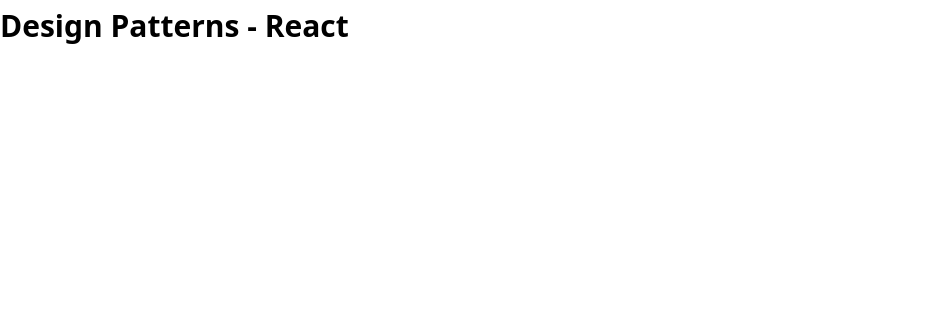
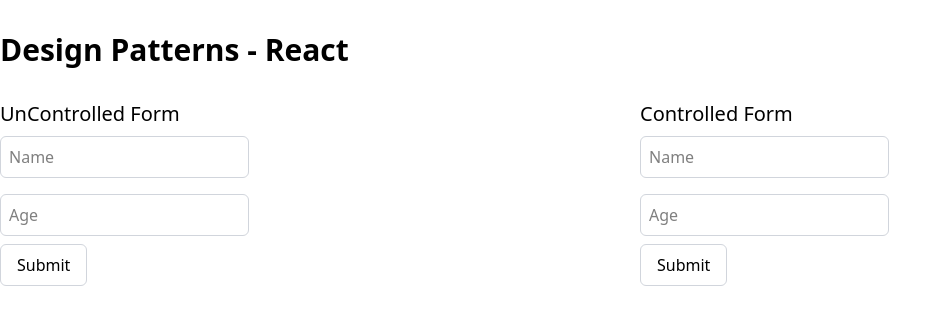
Before and after one commit to bhuvan2205/React-Patterns, a React (Vite) app: page / in a window 1280 px wide. Shown: the top 324 px of the page, without its empty margins (0-952 px from the left). Built offline with nearby package versions, Linux system fonts and the light colour scheme.

Commit message:
Feat: Controlled & Uncontrolled components

```diff
--- a/src/App.jsx
+++ b/src/App.jsx
@@ -1,8 +1,23 @@
+import ControlledForm from "./components/controlled-form";
+import UncontrolledForm from "./components/uncontrolled-form";
+
 const App = () => {
   return (
     <>
       <div className="container mx-auto">
-        <h1 className="text-3xl font-bold my-2">Design Patterns - React</h1>
+        <h1 className="text-3xl font-bold my-8">Design Patterns - React</h1>
+
+        <div className="grid grid-cols-2">
+          <div>
+            <h2 className="text-xl">UnControlled Form</h2>
+            <UncontrolledForm />
+          </div>
+
+          <div>
+            <h2 className="text-xl">Controlled Form</h2>
+            <ControlledForm />
+          </div>
+        </div>
       </div>
     </>
   );
--- /dev/null
+++ b/src/components/controlled-form.jsx
@@ -0,0 +1,42 @@
+import { useState } from "react";
+
+const ControlledForm = () => {
+  const [name, setName] = useState("");
+  const [age, setAge] = useState("");
+
+  const handleSubmit = (e) => {
+    e.preventDefault();
+    console.log(name, age);
+  };
+
+  return (
+    <form onSubmit={handleSubmit}>
+      <input
+        name="name"
+        className="border border-gray-300 p-2 my-2 rounded-md focus:outline-none focus:ring-2 focus:ring-blue-500"
+        type="text"
+        placeholder="Name"
+        value={name}
+        onChange={(e) => setName(e.target.value)}
+      />
+      <br />
+      <input
+        name="age"
+        className="border border-gray-300 p-2 my-2 rounded-md focus:outline-none focus:ring-2 focus:ring-blue-500"
+        type="number"
+        placeholder="Age"
+        value={age}
+        onChange={(e) => setAge(e.target.value)}
+      />
+      <br />
+      <button
+        type="submit"
+        className="border border-gray-300 px-4 py-2 rounded-md focus:outline-none focus:ring-2 focus:ring-blue-500 hover:cursor-pointer"
+      >
+        Submit
+      </button>
+    </form>
+  );
+};
+
+export default ControlledForm;
--- /dev/null
+++ b/src/components/uncontrolled-form.jsx
@@ -0,0 +1,41 @@
+import React from "react";
+import { useRef } from "react";
+
+const UncontrolledForm = () => {
+  const nameInputRef = useRef("");
+  const ageInputRef = useRef("");
+
+  const handleSubmit = (e) => {
+    e.preventDefault();
+    console.log(nameInputRef, ageInputRef);
+  };
+
+  return (
+    <form onSubmit={handleSubmit}>
+      <input
+        name="name"
+        className="border border-gray-300 p-2 my-2 rounded-md focus:outline-none focus:ring-2 focus:ring-blue-500"
+        type="text"
+        placeholder="Name"
+        ref={nameInputRef}
+      />
+      <br />
+      <input
+        name="age"
+        className="border border-gray-300 p-2 my-2 rounded-md focus:outline-none focus:ring-2 focus:ring-blue-500"
+        type="number"
+        placeholder="Age"
+        ref={ageInputRef}
+      />
+      <br />
+      <button
+        type="submit"
+        className="border border-gray-300 px-4 py-2 rounded-md focus:outline-none focus:ring-2 focus:ring-blue-500 hover:cursor-pointer"
+      >
+        Submit
+      </button>
+    </form>
+  );
+};
+
+export default UncontrolledForm;
```
